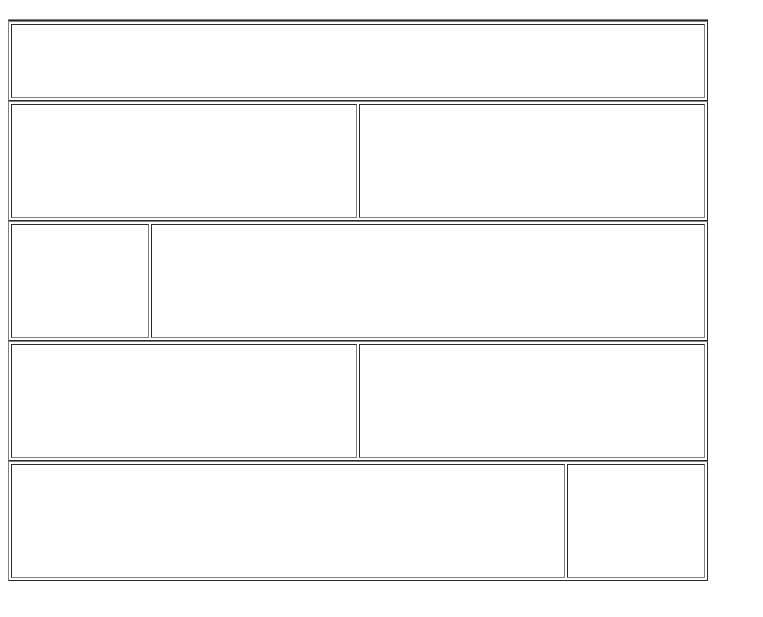
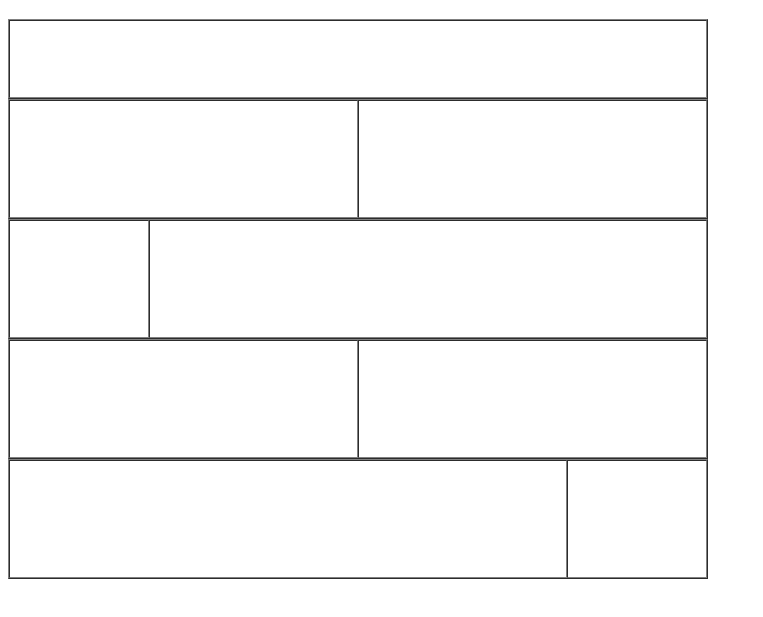
Before and after one commit to mahmudur987/Tasks, a plain HTML site: page index.html in a window 1280 px wide. Shown: the part 61-678 px from the top of the page, without its empty margins (0-763 px from the left). Drawn offline with Linux system fonts and the light colour scheme.

Commit message:
Update index.html

```diff
--- a/index.html
+++ b/index.html
@@ -8,36 +8,66 @@
   <body>
     <h1>A webpage layout</h1>
 
-    <table border="1" width="700px" cellspacing="0" cellpadding="10">
-      <table border="1" width="700px" height="80px">
+    <div>
+      <table
+        border="1"
+        width="700px"
+        height="80px"
+        cellspacing="0"
+        cellpadding="0"
+      >
         <tr>
           <td width="700px"></td>
         </tr>
       </table>
-      <table border="1" width="700px" height="120px">
+      <table
+        border="1"
+        width="700px"
+        height="120px"
+        cellspacing="0"
+        cellpadding="0"
+      >
+        <tr border="0">
+          <td width="50%"></td>
+          <td width="50%"></td>
+        </tr>
+      </table>
+      <table
+        border="1"
+        width="700px"
+        height="120px"
+        cellspacing="0"
+        cellpadding="0"
+      >
+        <tr>
+          <td width="20%"></td>
+          <td width="00%"></td>
+        </tr>
+      </table>
+      <table
+        border="1"
+        width="700px"
+        height="120px"
+        cellspacing="0"
+        cellpadding="0"
+      >
         <tr>
           <td width="50%"></td>
           <td width="50%"></td>
         </tr>
       </table>
-      <table border="1" width="700px" height="120px">
-        <tr>
-          <td width="20%"></td>
-          <td width="00%"></td>
-        </tr>
-      </table>
-      <table border="1" width="700px" height="120px">
-        <tr>
-          <td width="50%"></td>
-          <td width="50%"></td>
-        </tr>
-      </table>
-      <table border="1" width="700px" height="120px">
+      <table
+        border="1"
+        width="700px"
+        height="120px"
+        cellspacing="0"
+        cellpadding="0"
+      >
         <tr>
           <td width="80%"></td>
           <td width="20%"></td>
         </tr>
       </table>
-    </table>
+    </div>
   </body>
 </html>
```
